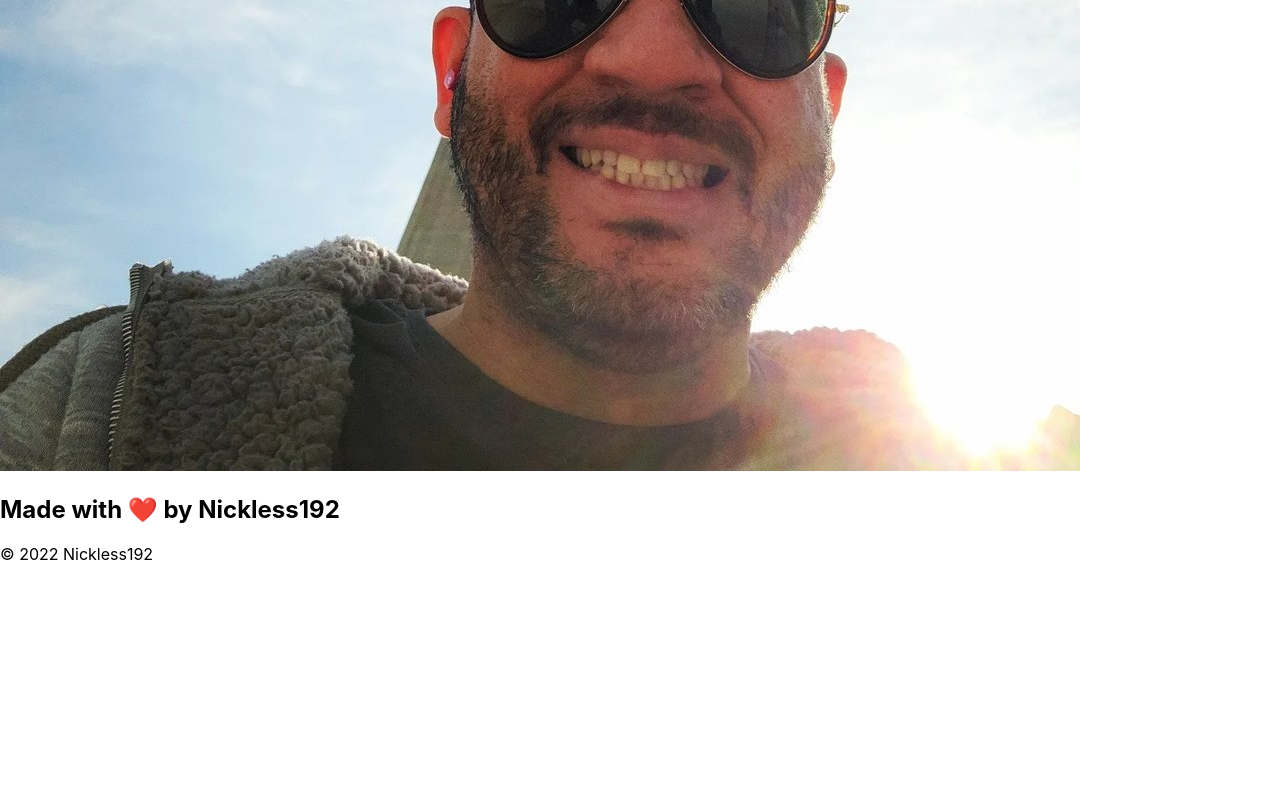
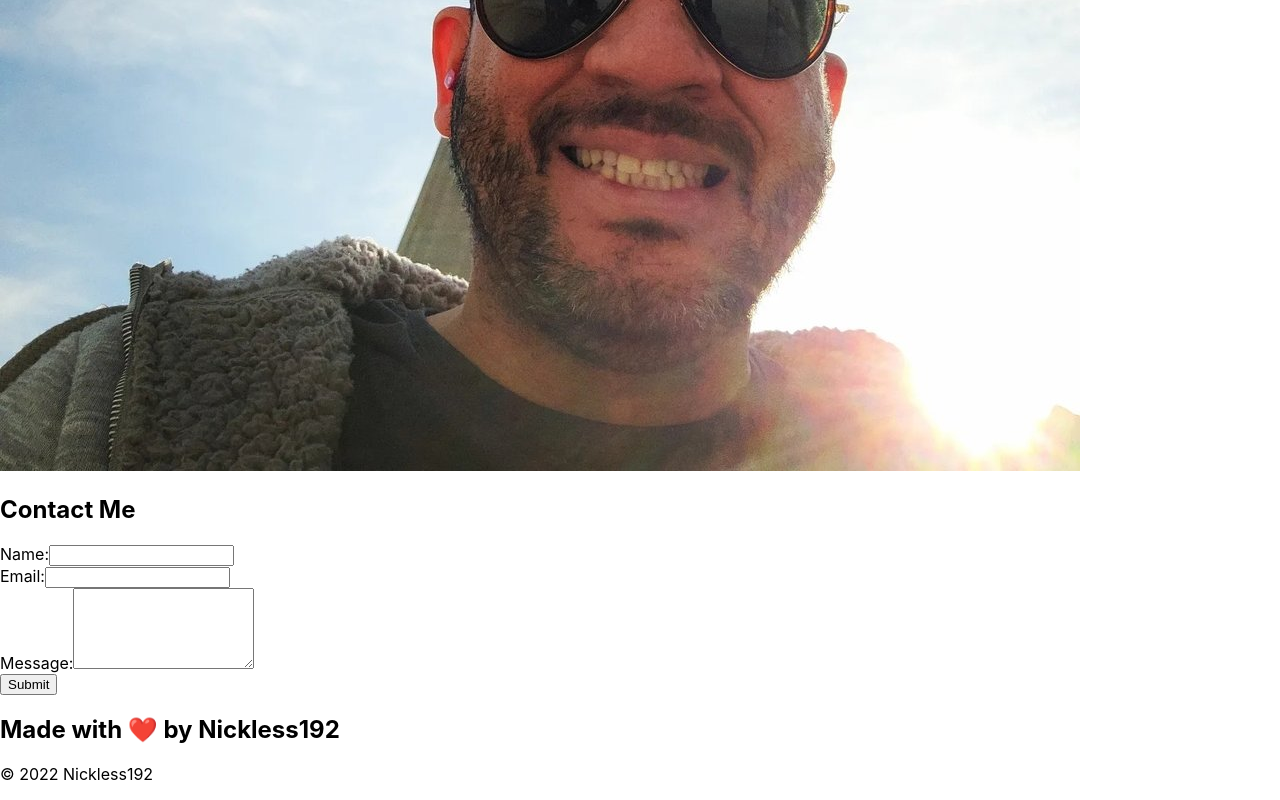
Before and after one commit to nickless192/nickless-react-portfolio, a React (Create React App) app: page / in a window 1280 px wide. Shown: the part 2025-2825 px from the top of the page. Before the commit the page ends 2605 px from the top, so only its background shows below. Built offline with nearby package versions, Linux system fonts and the light colour scheme; the HTML template or start-up script is replaced by a standard one.

Commit message:
added Contact component and associated form logic

```diff
--- a/src/App.js
+++ b/src/App.js
@@ -4,6 +4,7 @@
 import { useState } from 'react';
 import Footer from './components/Footer';
 import About from './components/About';
+import Contact from './components/Contact';
 
 function App() {
   const [projects] = useState([
@@ -61,6 +62,7 @@
         currentProject= {currentProject}
       />
       <About />
+      <Contact />
       <Footer />
     </div>
   );
--- /dev/null
+++ b/src/components/Contact/index.js
@@ -0,0 +1,62 @@
+import React, {useState} from "react";
+import validateEmail from '../../utils/helpers';
+
+function Contact () {
+    const [formState, setFormState] = useState({name: '', email:'', message: ''});
+    const {name, email, message} = formState;
+
+    const [errorMessage, setErrorMessage] = useState('');
+
+    function handleChange(e) {
+        if (e.target.name === 'email') {
+            const isValid = validateEmail(e.target.value);
+            if (!isValid) {
+                setErrorMessage('Your email is invalid.');
+            } else {
+                setErrorMessage('');
+            }
+        } else {
+            if (!e.target.value.length) {
+                setErrorMessage(`${e.target.name} cannot be empty`);
+            } else {
+                setErrorMessage('');
+            }
+        }
+        if(!errorMessage) {
+            setFormState({...formState, [e.target.name]: e.target.value});
+        }
+    }
+
+    function handleSubmit(e) {
+        e.preventDefault();
+        console.log(formState);
+    }
+
+    return (
+        <section>
+            <h2>Contact Me</h2>
+            <form onSubmit={handleSubmit}>
+                <div>
+                    <label htmlFor="name">Name:</label>
+                    <input type="text" name="name" defaultValue={name} onBlur={handleChange}/>
+                </div>
+                <div>
+                    <label htmlFor="email">Email:</label>
+                    <input type="email" name="email" defaultValue={email} onBlur={handleChange} />
+                </div>
+                <div>
+                    <label htmlFor="message">Message:</label>
+                    <textarea name="message" rows="5" defaultValue={message} onBlur={handleChange}/>
+                </div>
+                <button type="submit">Submit</button>
+            </form>
+            {errorMessage && (
+                <div>
+                    <p className="error-text">{errorMessage}</p>
+                </div>
+            )}
+        </section>
+    )
+}
+
+export default Contact;
--- /dev/null
+++ b/src/utils/helpers.js
@@ -0,0 +1,4 @@
+export default function validateEmail(email) {
+    var re = /^(([^<>()[\]\\.,;:\s@"]+(\.[^<>()[\]\\.,;:\s@"]+)*)|(".+"))@((\[[0-9]{1,3}\.[0-9]{1,3}\.[0-9]{1,3}\.[0-9]{1,3}\])|(([a-zA-Z\-0-9]+\.)+[a-zA-Z]{2,}))$/;
+    return re.test(String(email).toLowerCase());
+  }
```
